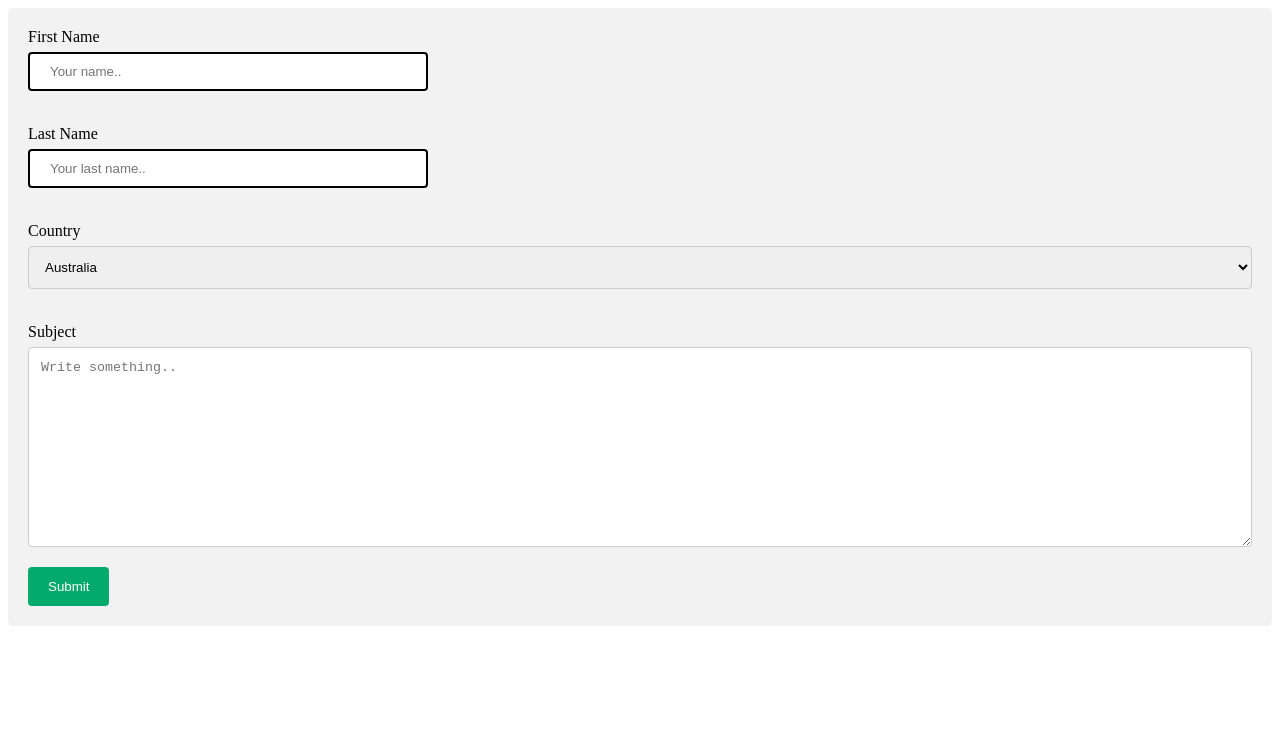
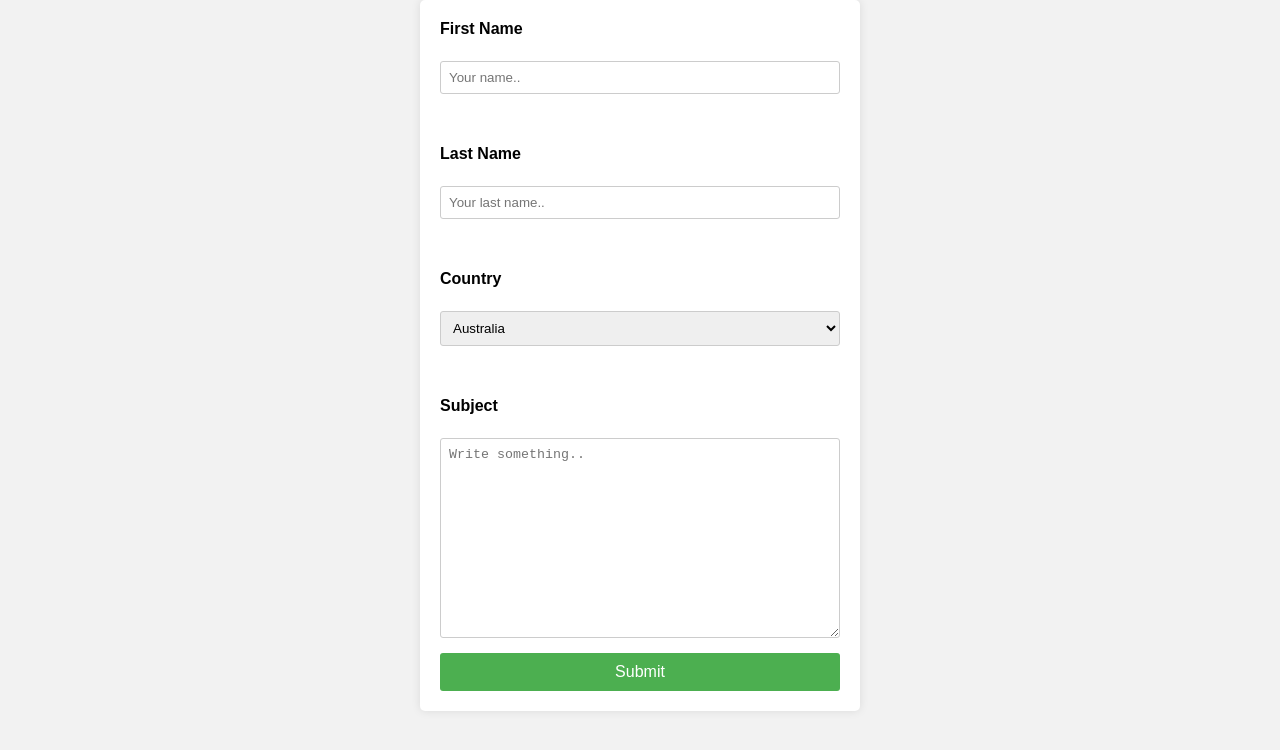
Before and after one commit to Kush2012053/Contact-Form, a plain HTML site: page index.html in a window 1280 px wide. Drawn offline with Linux system fonts and the light colour scheme.

Commit message:
Update style.css
Styling/Updating CSS.
Change the layout of Contact form and input field also.

```diff
--- a/style.css
+++ b/style.css
@@ -1,48 +1,53 @@
-/* Style inputs with type="text", select elements and textareas */
+body {
+  font-family: Arial, sans-serif;
+  background-color: #f2f2f2;
+  margin: 0;
+  padding: 0;
+}
+
+.container {
+  max-width: 400px;
+  margin: 0 auto;
+  padding: 20px;
+  background-color: #ffffff;
+  border-radius: 5px;
+  box-shadow: 0px 0px 10px 0px rgba(0, 0, 0, 0.1);
+}
+
+form {
+  display: flex;
+  flex-direction: column;
+}
+
+label {
+  font-weight: bold;
+}
+
 input[type="text"],
 select,
 textarea {
-  width: 100%; /* Full width */
-  padding: 12px; /* Some padding */
-  border: 1px solid #ccc; /* Gray border */
-  border-radius: 4px; /* Rounded borders */
-  box-sizing: border-box; /* Make sure that padding and width stays in place */
-  margin-top: 6px; /* Add a top margin */
-  margin-bottom: 16px; /* Bottom margin */
-  resize: vertical; /* Allow the user to vertically resize the textarea (not horizontally) */
+  width: 100%;
+  padding: 8px;
+  margin-top: 5px;
+  margin-bottom: 15px;
+  border: 1px solid #ccc;
+  border-radius: 3px;
+  box-sizing: border-box;
 }
 
-/* Style the submit button with a specific background color etc */
 input[type="submit"] {
-  background-color: #04aa6d;
+  background-color: #4caf50;
   color: white;
-  padding: 12px 20px;
+  padding: 10px 20px;
   border: none;
-  border-radius: 4px;
+  border-radius: 3px;
   cursor: pointer;
+  font-size: 16px;
 }
 
-/* When moving the mouse over the submit button, add a darker green color */
 input[type="submit"]:hover {
   background-color: #45a049;
 }
-
-/* Add a background color and some padding around the form */
-.container {
-  border-radius: 5px;
-  background-color: #f2f2f2;
-  padding: 20px;
+br {
+  margin-bottom: 10px;
 }
-#fname {
-  width: 400px;
-  padding: 10px 20px;
-  border: 2px solid black;
-  outline: none;
-}
-
-#lname {
-  width: 400px;
-  padding: 10px 20px;
-  border: 2px solid black;
-  outline: none;
-}
```
